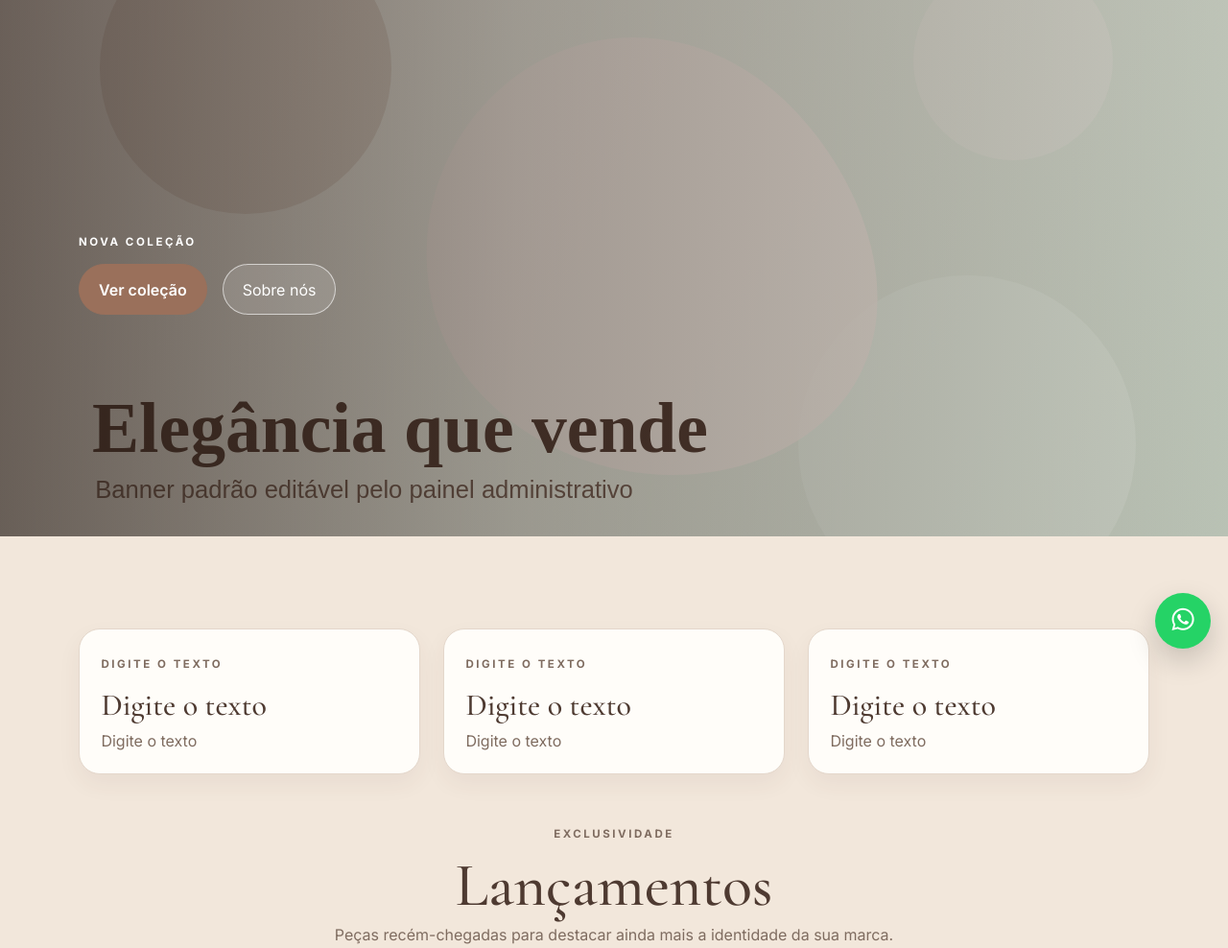
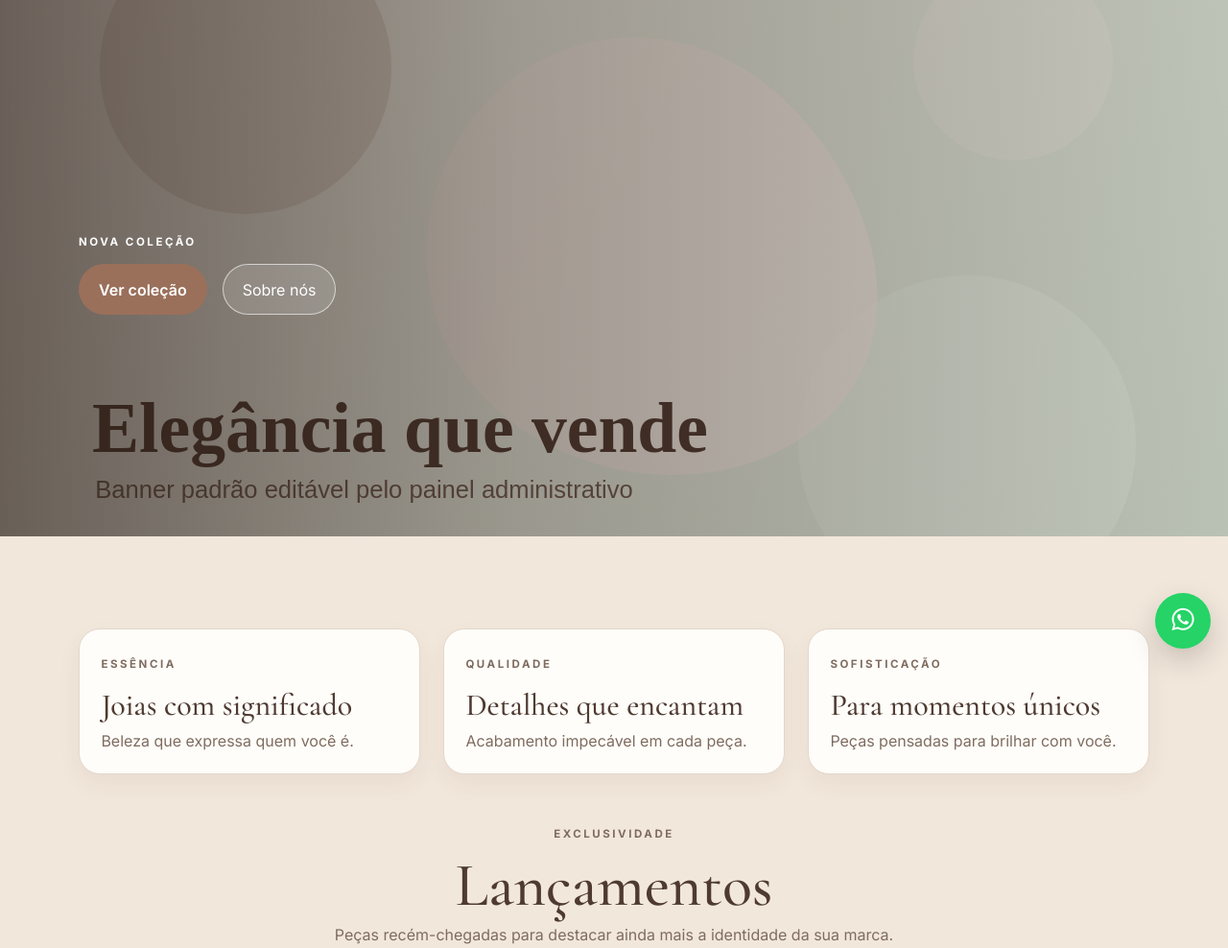
Before and after one commit to gabrieldigitalsales-del/CAROLINA-HELENA-FINAL, a Flask app: page / in a window 1280 px wide. Shown: the part 106-1094 px from the top of the page at 96% size. Run offline with Flask 3, Linux system fonts and the light colour scheme.

Commit message:
Update home.html

```diff
--- a/templates/home.html
+++ b/templates/home.html
@@ -79,25 +79,25 @@
         <div class="row g-4 mb-5">
             <div class="col-12 col-md-4">
                 <div class="feature-card">
-                    <span class="section-kicker">Digite o texto</span>
-                    <h3>Digite o texto</h3>
-                    <p>Digite o texto</p>
+                    <span class="section-kicker">Essência</span>
+                    <h3>Joias com significado</h3>
+                    <p>Beleza que expressa quem você é.</p>
                 </div>
             </div>
 
             <div class="col-12 col-md-4">
                 <div class="feature-card">
-                    <span class="section-kicker">Digite o texto</span>
-                    <h3>Digite o texto</h3>
-                    <p>Digite o texto</p>
+                    <span class="section-kicker">Qualidade</span>
+                    <h3>Detalhes que encantam</h3>
+                    <p>Acabamento impecável em cada peça.</p>
                 </div>
             </div>
 
             <div class="col-12 col-md-4">
                 <div class="feature-card">
-                    <span class="section-kicker">Digite o texto</span>
-                    <h3>Digite o texto</h3>
-                    <p>Digite o texto</p>
+                    <span class="section-kicker">Sofisticação</span>
+                    <h3>Para momentos únicos</h3>
+                    <p>Peças pensadas para brilhar com você.</p>
                 </div>
             </div>
         </div>
```
